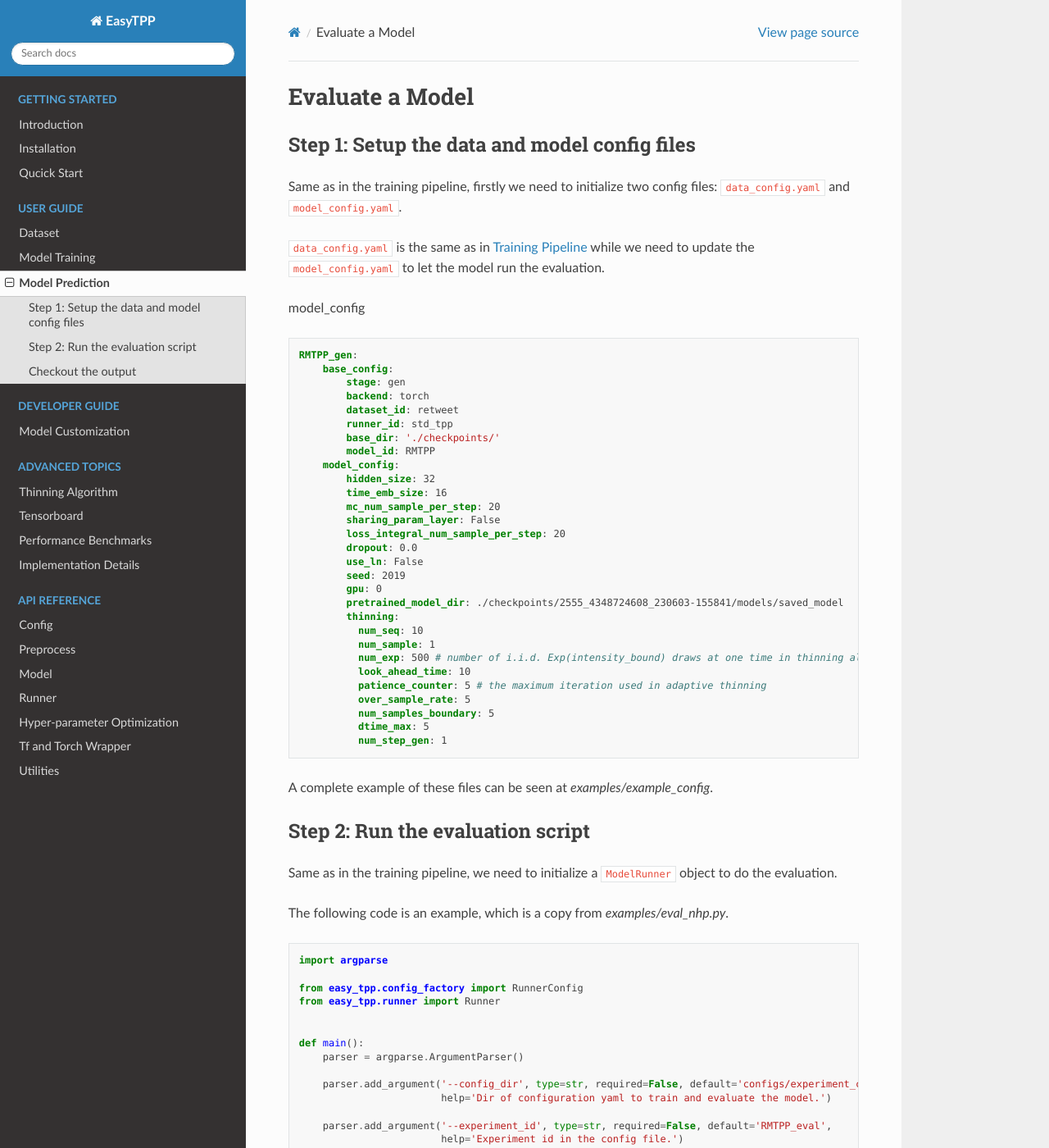
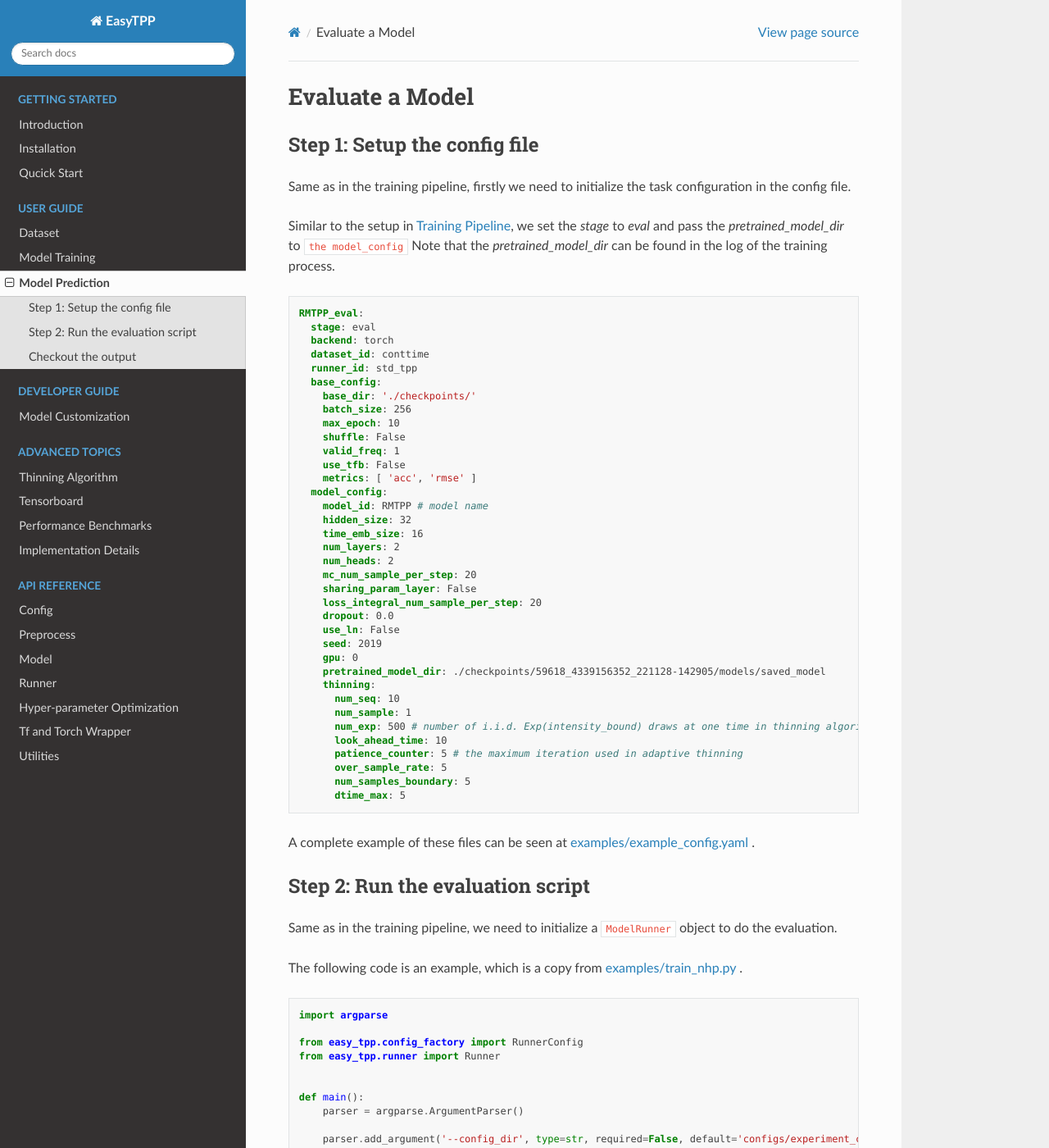
Before and after one commit to ant-research/EasyTemporalPointProcess, a Sphinx documentation site: the page built from docs/source/user_guide/run_eval.rst, in a window 1280 px wide and 1400 px high. Shown: the whole window at 82% size. Built offline with Sphinx 7.4.7 and the Read the Docs theme 2.0.0, drawn with Linux system fonts in a browser that asks for light colours.

Commit message:
Update run_eval.rst
update the docs - run evaluation

```diff
--- a/docs/source/user_guide/run_eval.rst
+++ b/docs/source/user_guide/run_eval.rst
@@ -2,52 +2,56 @@
 Evaluate a Model
 ================================
 
-Step 1: Setup the data and model config files
+Step 1: Setup the config file
 ===============================================
 
-Same as in the training pipeline, firstly we need to initialize two config files:  ``data_config.yaml`` and ``model_config.yaml``.
+Same as in the training pipeline, firstly we need to initialize the task configuration in the config file.
 
-``data_config.yaml`` is the same as in `Training Pipeline <./run_train_pipeline.html>`_ while we need to update the ``model_config.yaml``
-to let the model run the evaluation.
-
-
-model_config
+Similar to the setup in `Training Pipeline <./run_train_pipeline.html>`_, we set the `stage` to `eval` and pass the `pretrained_model_dir` to ``the model_config``
+Note that the *pretrained_model_dir* can be found in the log of the training process.
 
 .. code-block:: yaml
 
-    RMTPP_gen:
-        base_config:
-            stage: gen
-            backend: torch
-            dataset_id: retweet
-            runner_id: std_tpp
-            base_dir: './checkpoints/'
-            model_id: RMTPP
-        model_config:
-            hidden_size: 32
-            time_emb_size: 16
-            mc_num_sample_per_step: 20
-            sharing_param_layer: False
-            loss_integral_num_sample_per_step: 20
-            dropout: 0.0
-            use_ln: False
-            seed: 2019
-            gpu: 0
-            pretrained_model_dir: ./checkpoints/2555_4348724608_230603-155841/models/saved_model
-            thinning:
-              num_seq: 10
-              num_sample: 1
-              num_exp: 500 # number of i.i.d. Exp(intensity_bound) draws at one time in thinning algorithm
-              look_ahead_time: 10
-              patience_counter: 5 # the maximum iteration used in adaptive thinning
-              over_sample_rate: 5
-              num_samples_boundary: 5
-              dtime_max: 5
-              num_step_gen: 1
+    RMTPP_eval:
+      stage: eval
+      backend: torch
+      dataset_id: conttime
+      runner_id: std_tpp
+      base_config:
+        base_dir: './checkpoints/'
+        batch_size: 256
+        max_epoch: 10
+        shuffle: False
+        valid_freq: 1
+        use_tfb: False
+        metrics: [ 'acc', 'rmse' ]
+      model_config:
+        model_id: RMTPP # model name
+        hidden_size: 32
+        time_emb_size: 16
+        num_layers: 2
+        num_heads: 2
+        mc_num_sample_per_step: 20
+        sharing_param_layer: False
+        loss_integral_num_sample_per_step: 20
+        dropout: 0.0
+        use_ln: False
+        seed: 2019
+        gpu: 0
+        pretrained_model_dir: ./checkpoints/59618_4339156352_221128-142905/models/saved_model
+        thinning:
+          num_seq: 10
+          num_sample: 1
+          num_exp: 500 # number of i.i.d. Exp(intensity_bound) draws at one time in thinning algorithm
+          look_ahead_time: 10
+          patience_counter: 5 # the maximum iteration used in adaptive thinning
+          over_sample_rate: 5
+          num_samples_boundary: 5
+          dtime_max: 5
 
 
 
-A complete example of these files can be seen at `examples/example_config`.
+A complete example of these files can be seen at `examples/example_config.yaml <https://github.com/ant-research/EasyTemporalPointProcess/blob/main/examples/configs/experiment_config.yaml>`_ .
 
 
 Step 2: Run the evaluation script
@@ -55,7 +59,7 @@ Step 2: Run the evaluation script
 
 Same as in the training pipeline, we need to initialize a ``ModelRunner`` object to do the evaluation.
 
-The following code is an example, which is a copy from *examples/eval_nhp.py*.
+The following code is an example, which is a copy from `examples/train_nhp.py <https://github.com/ant-research/EasyTemporalPointProcess/blob/main/examples/train_nhp.py>`_ .
 
 
 .. code-block:: python
```
Also changed, not shown: other parts of docs/source/user_guide/run_eval.rst (+1 -1 lines).
